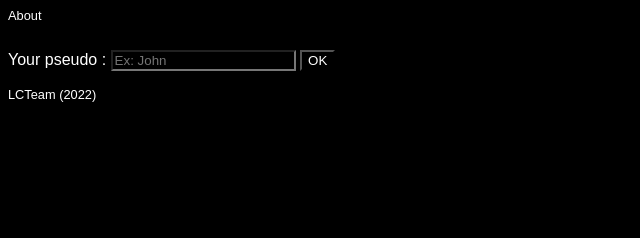
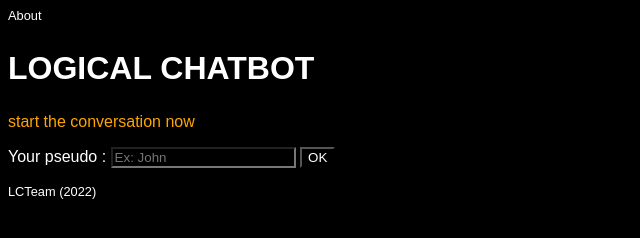
Before and after one commit to jvienney/ChatBot, a plain HTML site: page index.html in a window 1280 px wide. Shown: the whole page, without its empty margins (0-640 px from the left). Drawn offline with Linux system fonts and the light colour scheme.

Commit message:
change path to web.js into index.html

```diff
--- a/index.html
+++ b/index.html
@@ -30,7 +30,7 @@
 
 			<p id="below"> </ p>
 
-			<script src="JavaScript/web.js"></script>
+			<script src="web.js"></script>
 
 			</section>
     </body>
```
